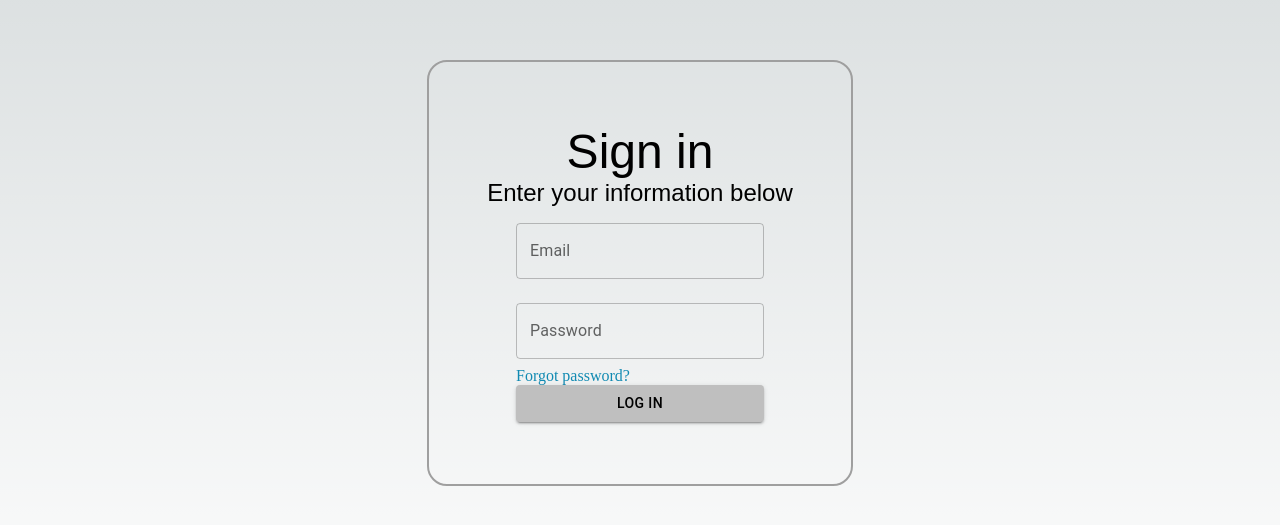
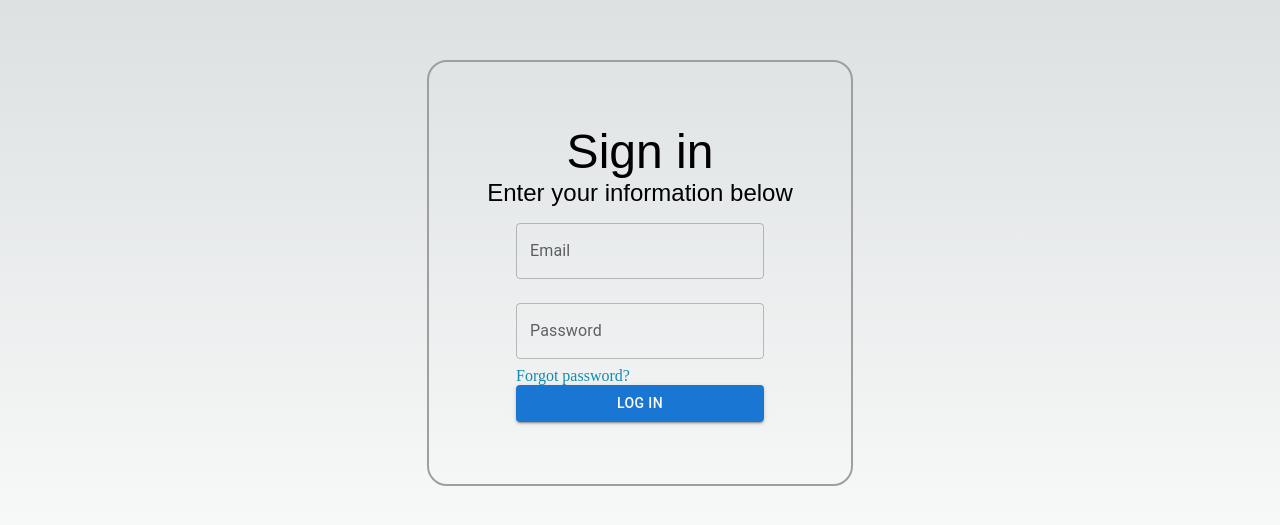
Before and after one commit to danielchao0214/borderline, a Next.js app: page /login in a window 1280 px wide. Shown: the part 127-652 px from the top of the page. Built offline with nearby package versions, Linux system fonts and the light colour scheme; a web font is replaced by a local one.

Commit message:
put smth in component

```diff
--- a/src/pages/login/index.js
+++ b/src/pages/login/index.js
@@ -43,7 +43,7 @@ export default function Home() {
               className={styles.formTextField}
             />
             <a href="/forgot-password" id={styles.forgotpassword}>Forgot password?</a>
-            <Button type="submit" variant="contained" style={{ backgroundColor: '#BFBFBF', color: 'black' }}>
+            <Button type="submit" variant="contained" id={styles.submitbutton}>
               Log in
             </Button>
           </form>
--- a/src/styles/Login.module.css
+++ b/src/styles/Login.module.css
@@ -50,8 +50,7 @@
     color: #0B555D;
 }
 
-
-.submitButton {
+#submitbutton {
     background-color: '#BFBFBF';
     color: 'black';
 }
```
Also changed, not shown: 1 other file (tests, documents, lock files or other folders).
